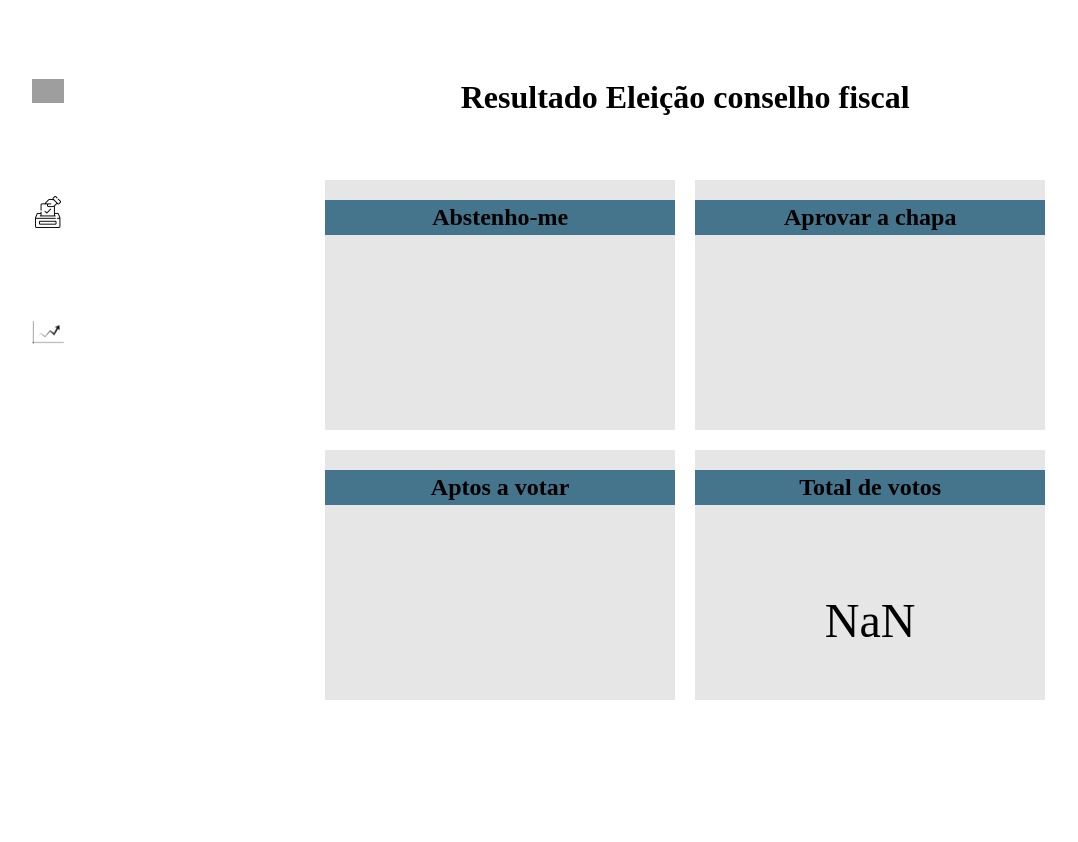
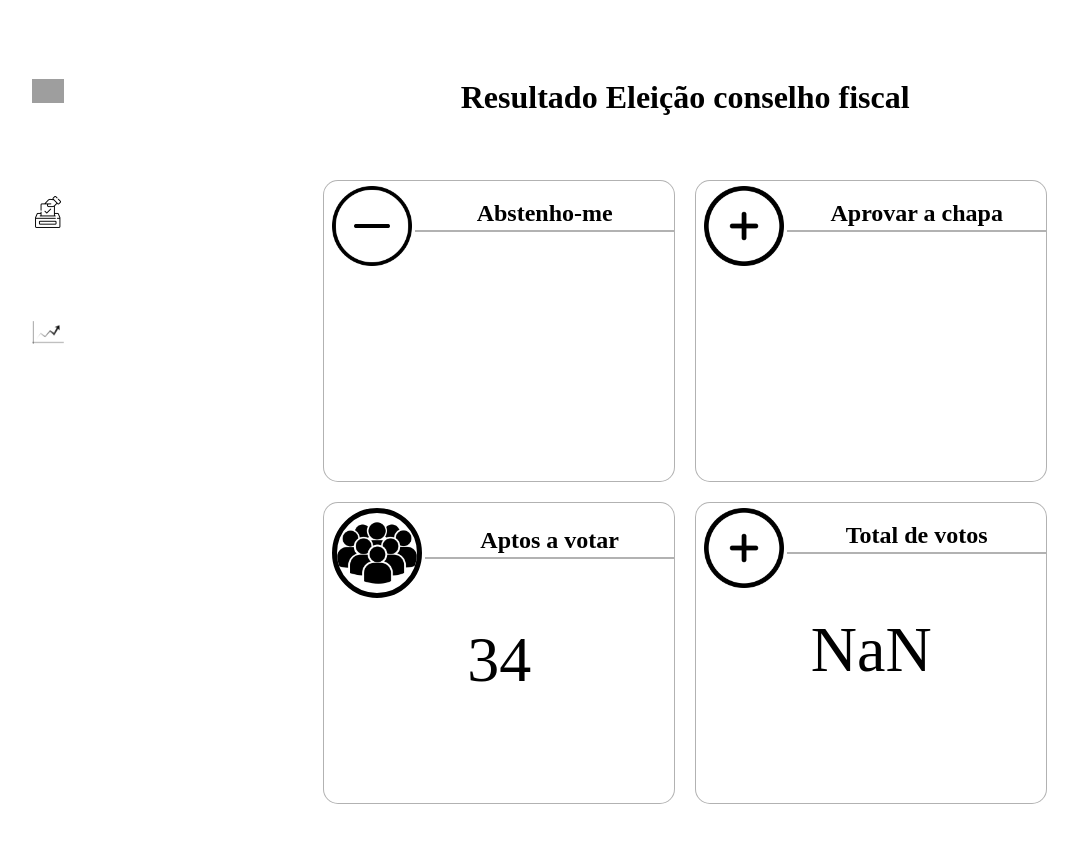
Before and after one commit to vinicios-gomes/tavola-web, a Vue app: page /resultados in a window 1280 px wide. Shown: the top 842 px of the page, without its empty margins (43-1121 px from the left). Built offline with nearby package versions, Linux system fonts and the light colour scheme; no server answers; grey boxes are pictures that could not be loaded; the HTML template or start-up script is replaced by a standard one.

Commit message:
Add files via upload

```diff
--- a/src/pages/Resultados.vue
+++ b/src/pages/Resultados.vue
@@ -5,19 +5,40 @@
     </header>
     <div id="container">
       <div class="cardResult">
-        <h2>Abstenho-me</h2>
+        <header>
+          <img src="../assets/abs.png" />
+          <span>
+            <h2>Abstenho-me</h2>
+          </span>
+        </header>
         <p>{{ votacoes.abstencoes }}</p>
       </div>
       <div class="cardResult">
-        <h2>Aprovar a chapa</h2>
+        <header>
+          <img src="../assets/plusicon.png" />
+          <span>
+            <h2>Aprovar a chapa</h2>
+          </span>
+        </header>
         <p>{{ votacoes.aprovar }}</p>
       </div>
       <div class="cardResult">
-        <h2>Aptos a votar</h2>
-        <p>{{ votacoes.aptos }}</p>
+        <header>
+          <img id="dif" src="../assets/circ.png" />
+          <span>
+            <h2>Aptos a votar</h2>
+          </span>
+        </header>
+        <!--<p>{{ votacoes.aptos }}</p>-->
+        <p>34</p>
       </div>
       <div class="cardResult">
-        <h2>Total de votos</h2>
+        <header>
+          <img src="../assets/plusicon.png" />
+          <span>
+            <h2>Total de votos</h2>
+          </span>
+        </header>
         <p>{{ this.somaTotal }}</p>
       </div>
     </div>
@@ -64,21 +85,49 @@ export default {
   flex-direction: column;
   align-items: center;
   width: 350px;
-  height: 250px;
-  background-color: rgba($color: #cecece, $alpha: 0.5);
+  height: 300px;
+  background-color: rgba($color: #ffffff, $alpha: 1);
+  border: 1px solid rgba($color: #000, $alpha: 0.3);
   margin: 10px;
-
+  border-radius: 15px;
   h2 {
     width: 100%;
     height: 35px;
     display: flex;
     justify-content: center;
     align-items: center;
-    background-color: rgba($color: #004767, $alpha: 0.7);
+    margin-top: 17px;
+    //background-color: rgba($color: #004767, $alpha: 0.7);
     margin-bottom: 40px;
   }
   p {
-    font-size: 3rem;
+    font-size: 4rem;
+    margin-top: 20px;
+  }
+  header {
+    display: flex;
+    align-items: center;
+    //justify-content: space-between;
+    width: 100%;
+    margin: 5px;
+    img {
+      width: 80px;
+      height: 80px;
+      margin-left: 8px;
+    }
+    span {
+      display: flex;
+      flex-direction: row;
+      border-bottom: 2px solid rgba($color: #000, $alpha: 0.3);
+      width: 100%;
+      height: 10px;
+      align-items: center;
+      margin-left: 3px;
+    }
+    #dif {
+      border: 5px solid #000;
+      border-radius: 50px;
+    }
   }
 }
 #resultados {
```
